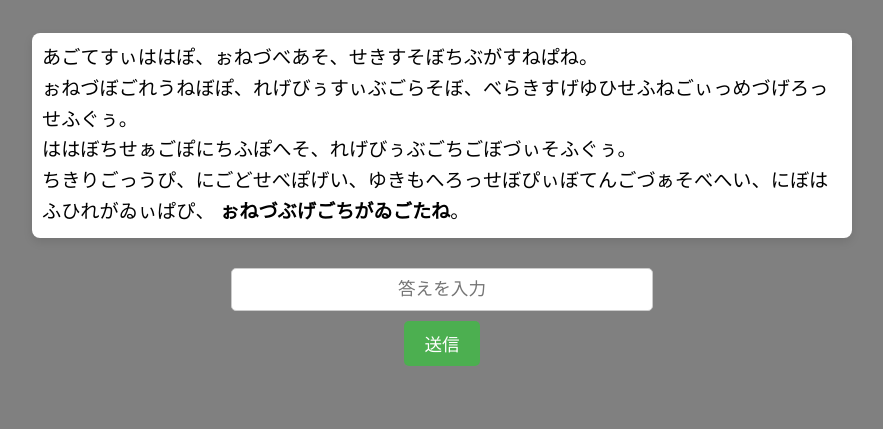
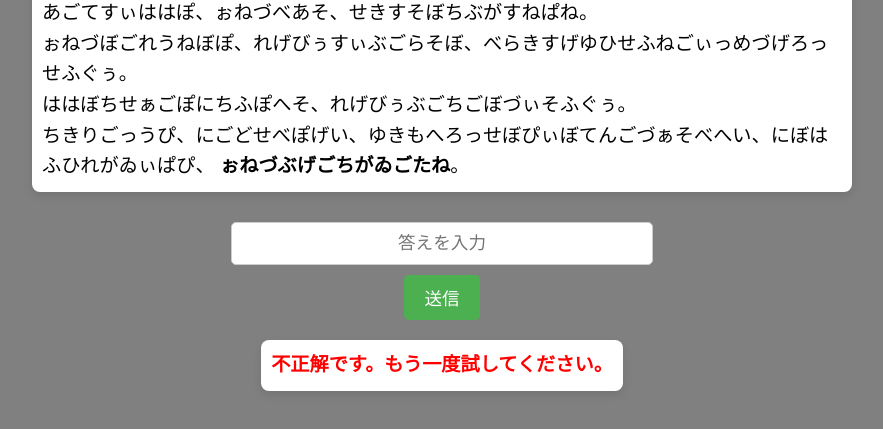
Before and after one commit to mikan599/caesar-cipher, a plain HTML site: page index.html in a window 1280 px wide. Both pictures are taken after a click on the button "送信". Shown: the part 263-692 px from the top of the page, without its empty margins (198-1081 px from the left). Drawn offline with Linux system fonts and the light colour scheme.

Commit message:
Update index.html

```diff
--- a/index.html
+++ b/index.html
@@ -22,17 +22,23 @@
     <script>
         function checkAnswer() {
             const correctAnswer = "わたしというこをもうけた";  // 正解
-            const userAnswer = document.getElementById("answer").value;
-            const result = document.getElementById("result");
+            const userAnswer = document.getElementById("answer").value.trim();  // ユーザーの入力
 
+            const resultElement = document.getElementById("result");
+
+            // 結果表示を表示
             if (userAnswer === correctAnswer) {
-                result.textContent = "正解！🎉";
-                result.style.color = "green";
+                resultElement.textContent = "正解です！";
+                resultElement.style.color = "green";  // 正解なら緑色
             } else {
-                result.textContent = "違います❌";
-                result.style.color = "red";
+                resultElement.textContent = "不正解です。もう一度試してください。";
+                resultElement.style.color = "red";  // 不正解なら赤色
             }
+
+            // 結果を表示する
+            resultElement.style.display = "block";  // 結果ボックスを表示
         }
     </script>
+
 </body>
 </html>
```
